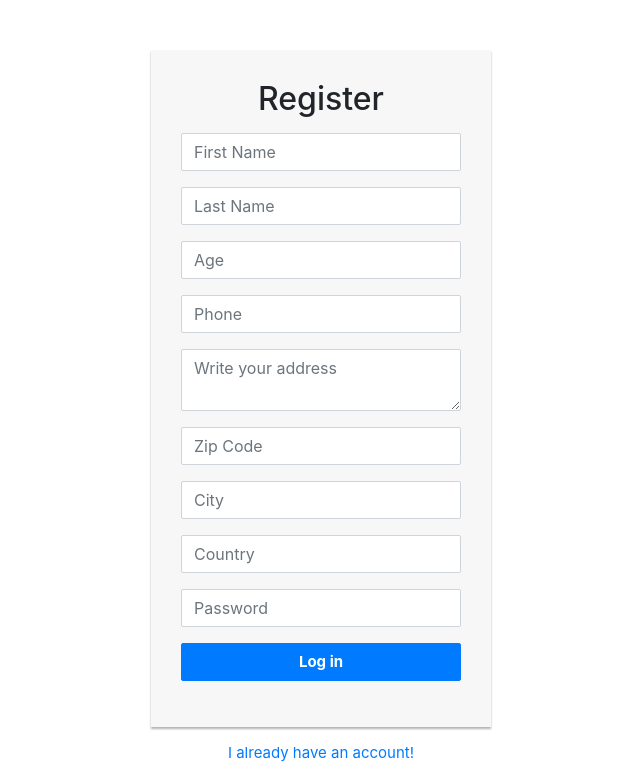
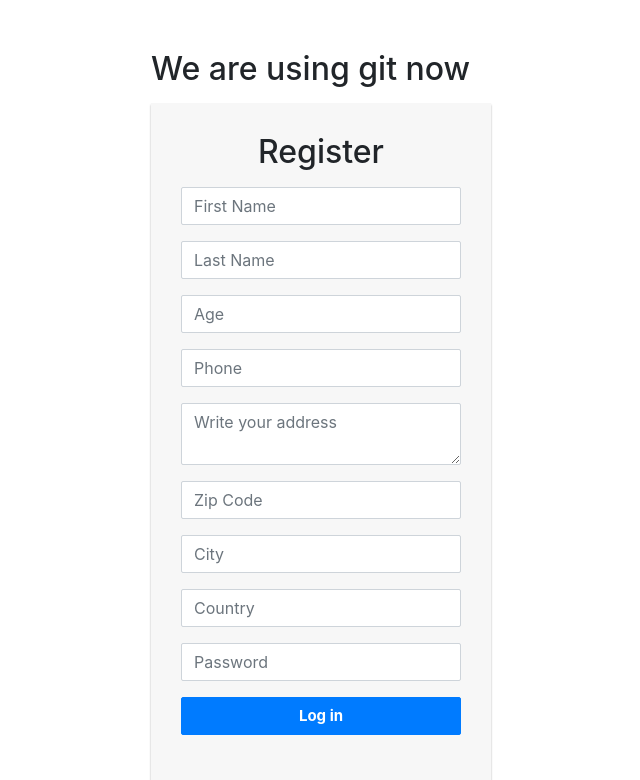
Before and after one commit to nickty/learnphp, a PHP site: page /register.php in a window 1280 px wide. Shown: the top 780 px of the page, without its empty margins (319-959 px from the left). Run offline with PHP 8.4, Linux system fonts and the light colour scheme.

Commit message:
file udpate

```diff
--- a/register.php
+++ b/register.php
@@ -39,6 +39,7 @@
   <body>
 
   <div class="login-form">
+  <h2>We are using git now</h2>
         <form action="/examples/actions/confirmation.php" method="post">
             <h2 class="text-center">Register</h2>
             <div class="form-group">
```
